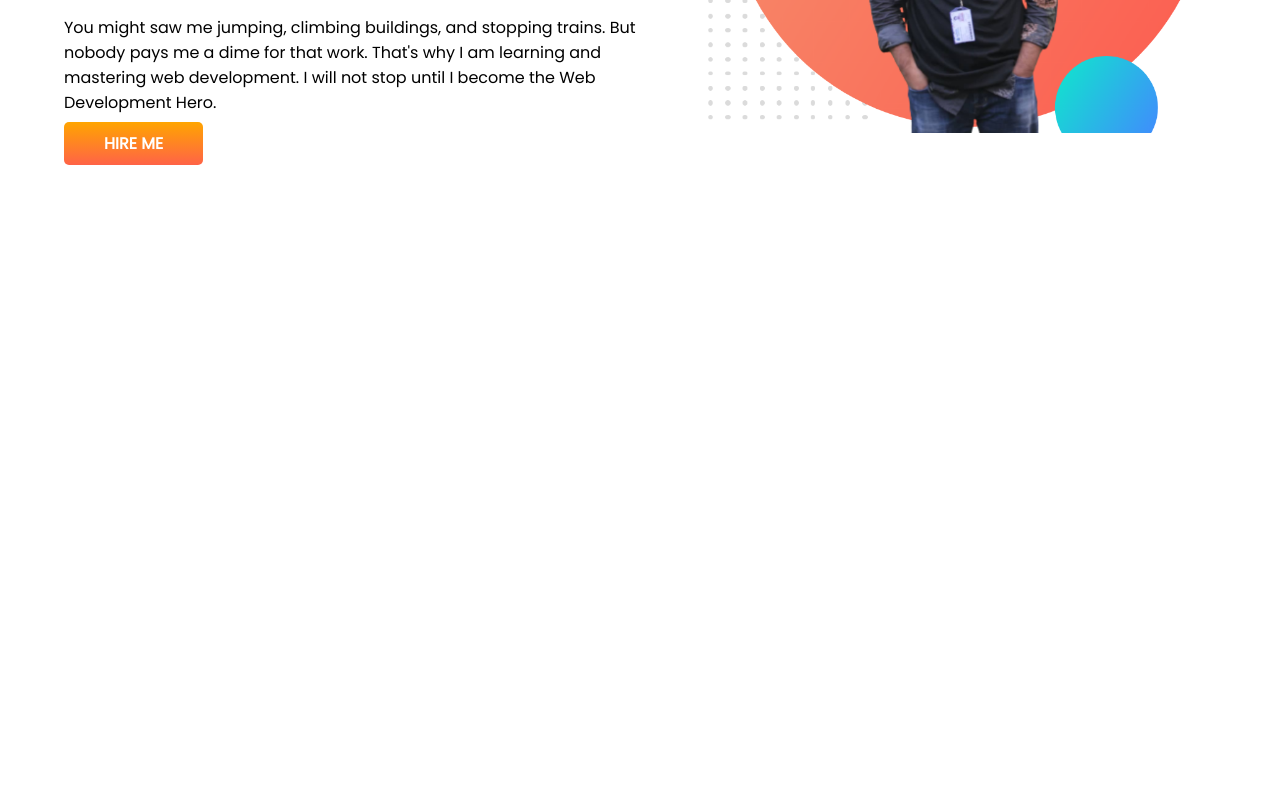
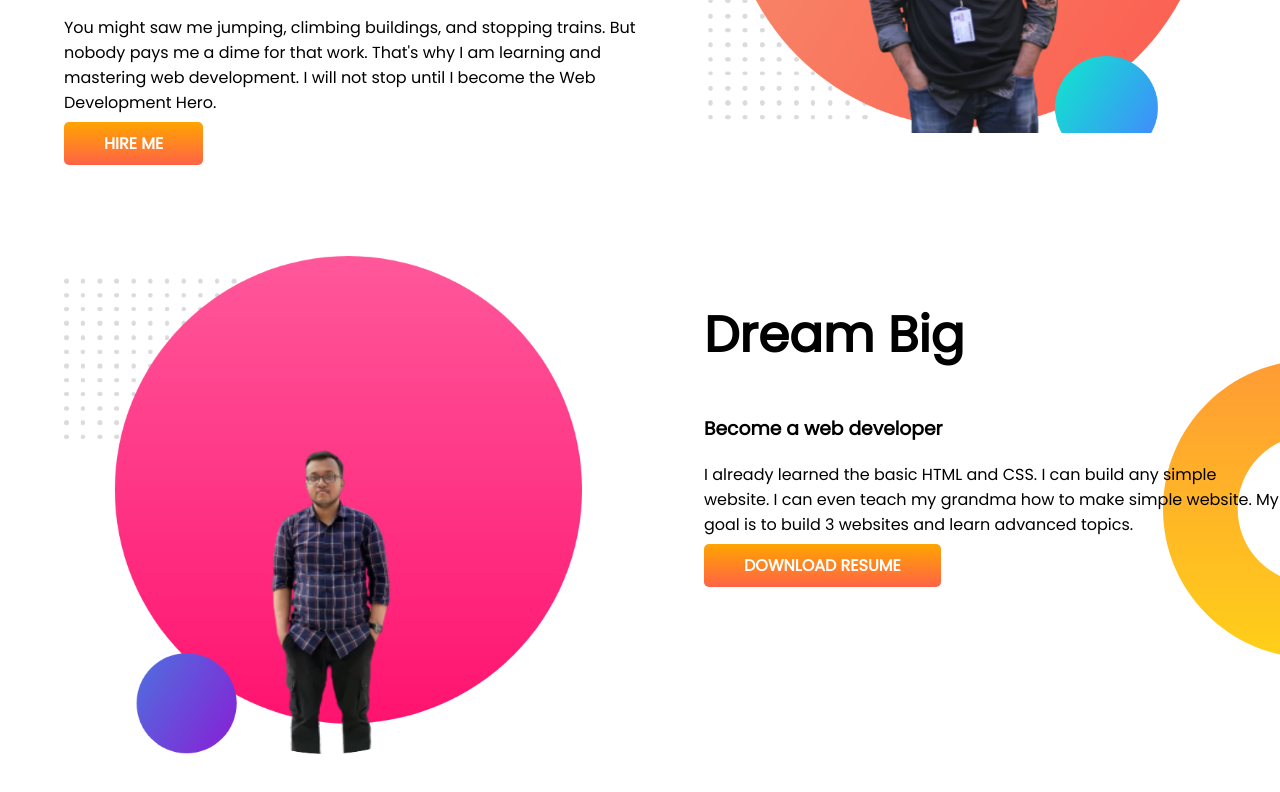
Before and after one commit to Anzumul-Jubayer/developer_portfolio, a plain HTML site: page index.html in a window 1280 px wide. Shown: the part 382-1174 px from the top of the page. Before the commit the page ends 800 px from the top, so only its background shows below. Drawn offline with Linux system fonts and the light colour scheme.

Commit message:
mid-part

```diff
--- a/index.html
+++ b/index.html
@@ -30,6 +30,18 @@
             <img src="image/jubayer.png" alt="">
         </div>
     </section>
+    <section class="mid">
+        <div class="half">
+            <img src="image/Jubayer2.png" alt="">
+        </div>
+        <div class="half">
+            <h1>Dream Big</h1>
+            <h3>Become a web developer</h3>
+            <p>I already learned the basic HTML and CSS. I can build any simple website. I can even teach my grandma how
+                to make simple website. My goal is to build 3 websites and learn advanced topics.</p>
+            <a href="" class="link">DOWNLOAD RESUME </a>
+        </div>
+    </section>
 
 </body>
 
--- a/style.css
+++ b/style.css
@@ -13,6 +13,7 @@
 
 section {
     display: flex;
+    margin-bottom: 100px;
 }
 
 .half {
@@ -22,6 +23,10 @@
 
 .half img {
     width: 90%;
+}
+
+#para {
+    padding-right: 30px;
 }
 
 .link {
@@ -37,3 +42,9 @@
     background-image: url(image/top-banner.png);
     background-repeat: no-repeat;
 }
+
+.mid {
+    background-image: url(image/dream-bg.png);
+    background-repeat: no-repeat;
+    background-position: right;
+}
```
